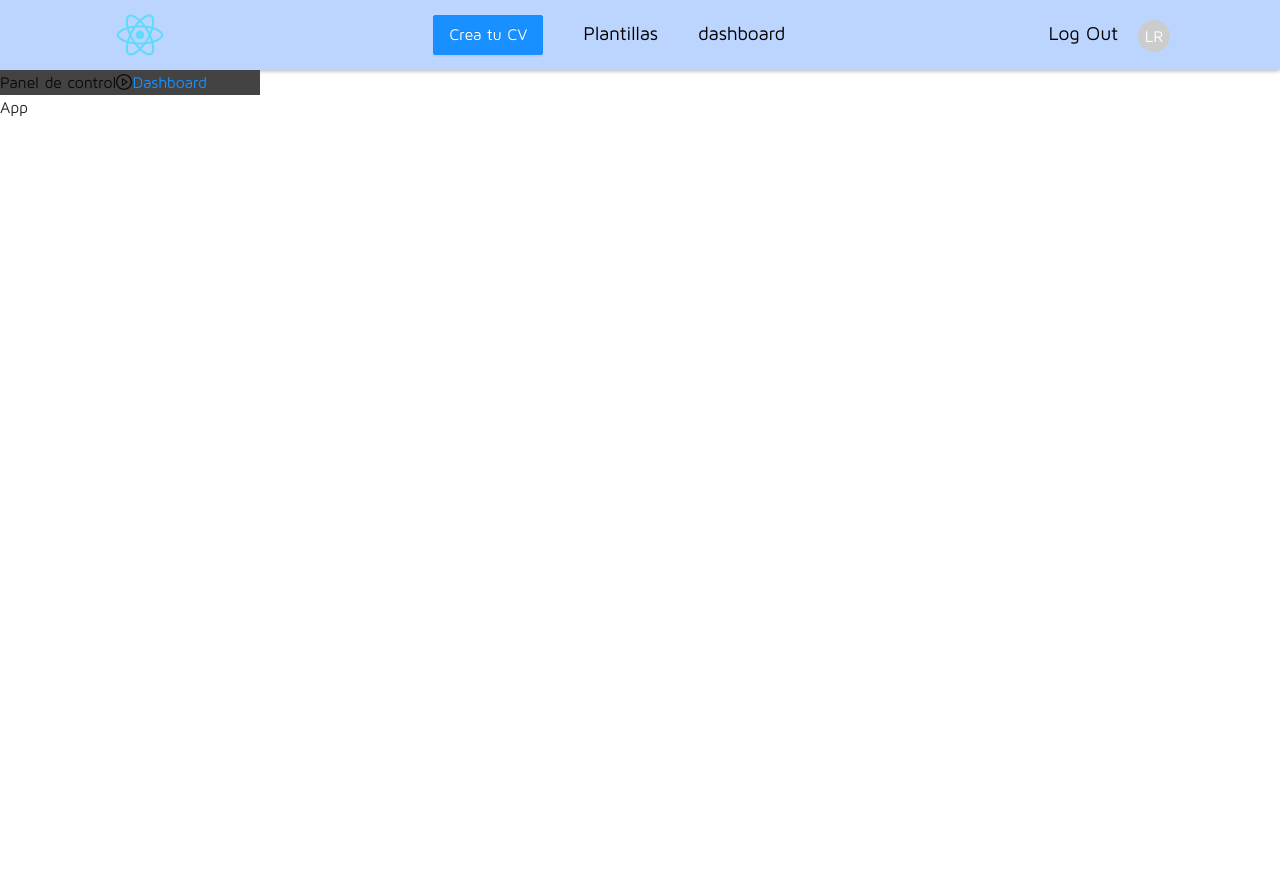
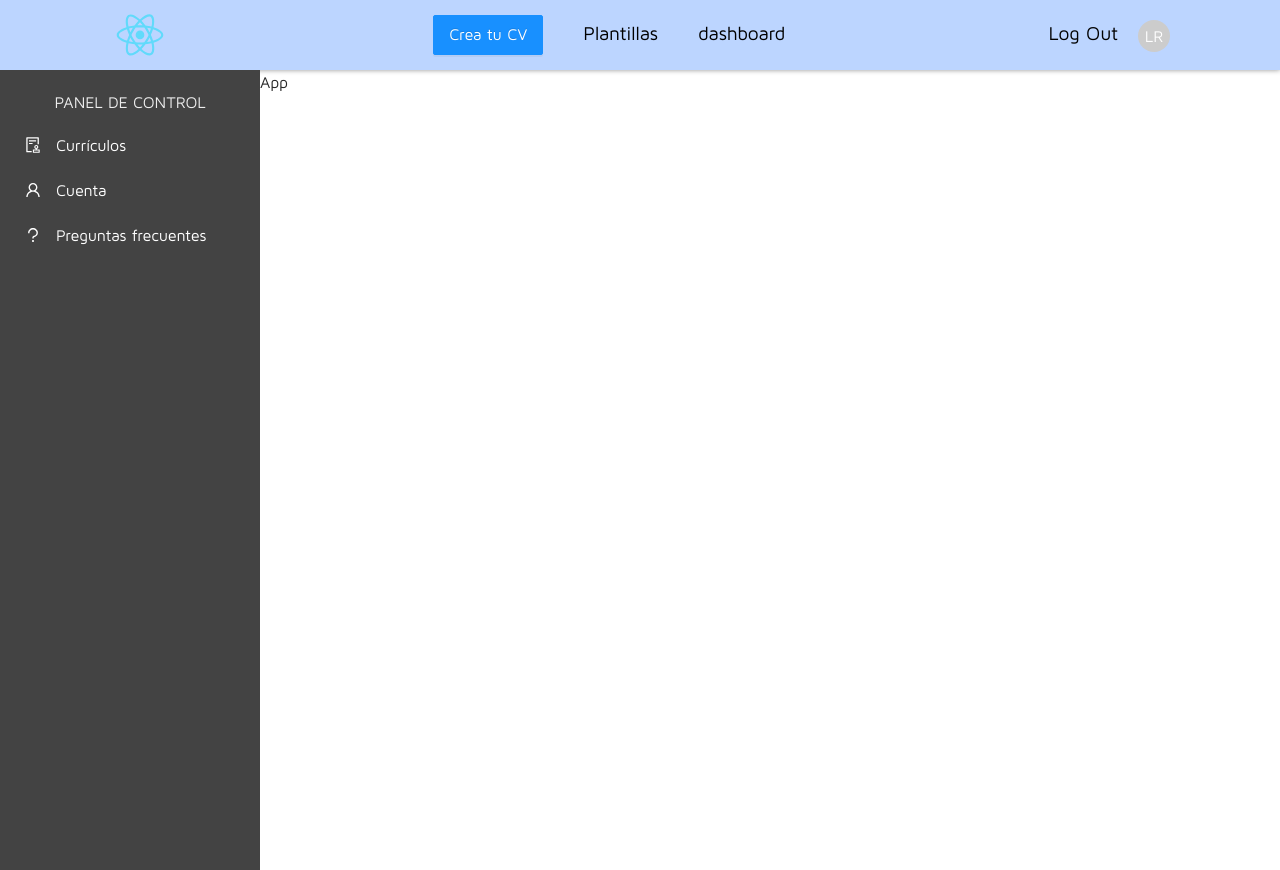
Before and after one commit to CarlosJhulyan/CurVips, a React (Create React App) app: page /app in a window 1280 px wide. Before the commit the page ends 800 px from the top, so only its background shows below. Built offline with nearby package versions, Linux system fonts and the light colour scheme.

Commit message:
agregando sidebar

```diff
--- a/src/assets/styles/components/Sidebar.scss
+++ b/src/assets/styles/components/Sidebar.scss
@@ -1,8 +1,35 @@
 .sidebar {
     background: $color-gray-75;
     width: 260px;
+    height: 100vh;
 
-    &__link {
+    &__title {
         color:#eee;
+        margin-top: 20px;
+        text-align: center;
     }
+
+    &-options{
+        color: #D9D9D9;
+        width: 100%;
+        display: flex;
+        flex-direction: column;
+
+        &__link{
+            color: $color-white;
+            margin-left: 15px;
+            padding: 10px;
+        }
+
+        &__link:hover{
+            color: #BCD5FF;
+            background-color: $color-gray-95;
+            border-radius: 25px 0px 0px 25px;
+        }
+
+        &__icon{
+            margin-right: 15px;
+        }
+    }
+
 }
--- a/src/assets/styles/layouts/Dashboard.scss
+++ b/src/assets/styles/layouts/Dashboard.scss
@@ -0,0 +1,3 @@
+.daskboard{
+    display: flex;
+}
--- a/src/components/Sidebar.js
+++ b/src/components/Sidebar.js
@@ -1,13 +1,26 @@
 import React from 'react';
 import { Link } from 'react-router-dom';
-import { PlayCircleOutlined } from '@ant-design/icons';
+import { AuditOutlined, UserOutlined, QuestionOutlined } from '@ant-design/icons';
 
 function Sidebar() {
   return (
     <div className='sidebar'>
-      Panel de control
-      <PlayCircleOutlined />
-      <Link to='/dashboard'>Dashboard</Link>
+      <h2 className='sidebar__title'>PANEL DE CONTROL</h2>
+      <div className='sidebar-options'>
+        <Link to='/dashboard' className='sidebar-options__link'>
+          <AuditOutlined className='sidebar-options__icon' />
+          Currículos
+        </Link>
+        <Link to='/dashboard/account' className='sidebar-options__link'>
+          <UserOutlined className='sidebar-options__icon' />
+          Cuenta
+        </Link>
+        <Link to='/dashboard/help' className='sidebar-options__link'>
+          <QuestionOutlined className='sidebar-options__icon' />
+          Preguntas frecuentes
+        </Link>
+
+      </div>
     </div>
   );
 };
--- a/src/layouts/Dashboard.js
+++ b/src/layouts/Dashboard.js
@@ -7,7 +7,7 @@ const Dashboard = ({ children }) => {
   return (
     <>
       <Header logger={true} />
-      <div>
+      <div className='daskboard'>
         <Sidebar />
         <div>{children}</div>
       </div>
```
